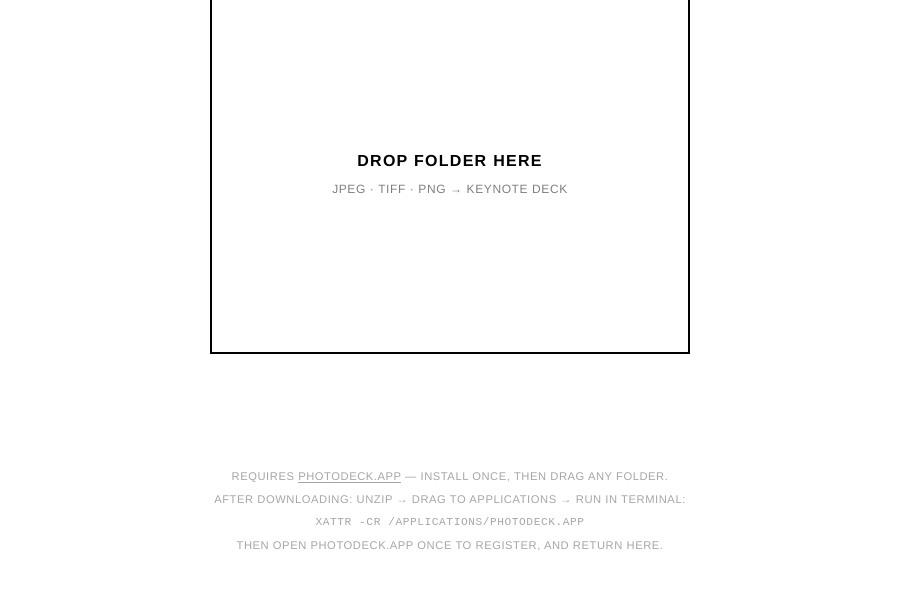
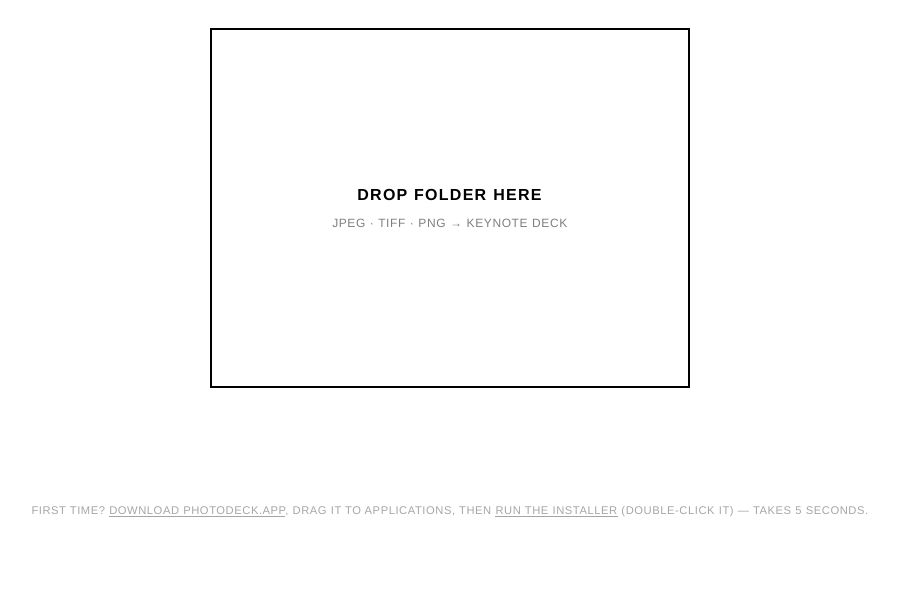
Before and after one commit to JoshLuong/gay-care-photo-deck-keynote, a plain HTML site: page index.html in a window 1280 px wide. Shown: the part 195-784 px from the top of the page, without its empty margins (190-1088 px from the left). Drawn offline with Linux system fonts and the light colour scheme.

Commit message:
feat: add install.command to strip quarantine and register URL scheme

```diff
--- a/index.html
+++ b/index.html
@@ -101,10 +101,8 @@
   <div id="status"></div>
 
   <footer>
-    Requires <a id="download-link" href="dist/PhotoDeck.app.zip">PhotoDeck.app</a> — install once, then drag any folder.<br>
-    After downloading: unzip → drag to Applications → run in Terminal:<br>
-    <code>xattr -cr /Applications/PhotoDeck.app</code><br>
-    Then open PhotoDeck.app once to register, and return here.
+    First time? <a href="dist/PhotoDeck.app.zip">Download PhotoDeck.app</a>, drag it to Applications, then
+    <a href="install.command" download>run the installer</a> (double-click it) — takes 5 seconds.
   </footer>
 
   <script>
```
Also changed, not shown: 1 other file.
